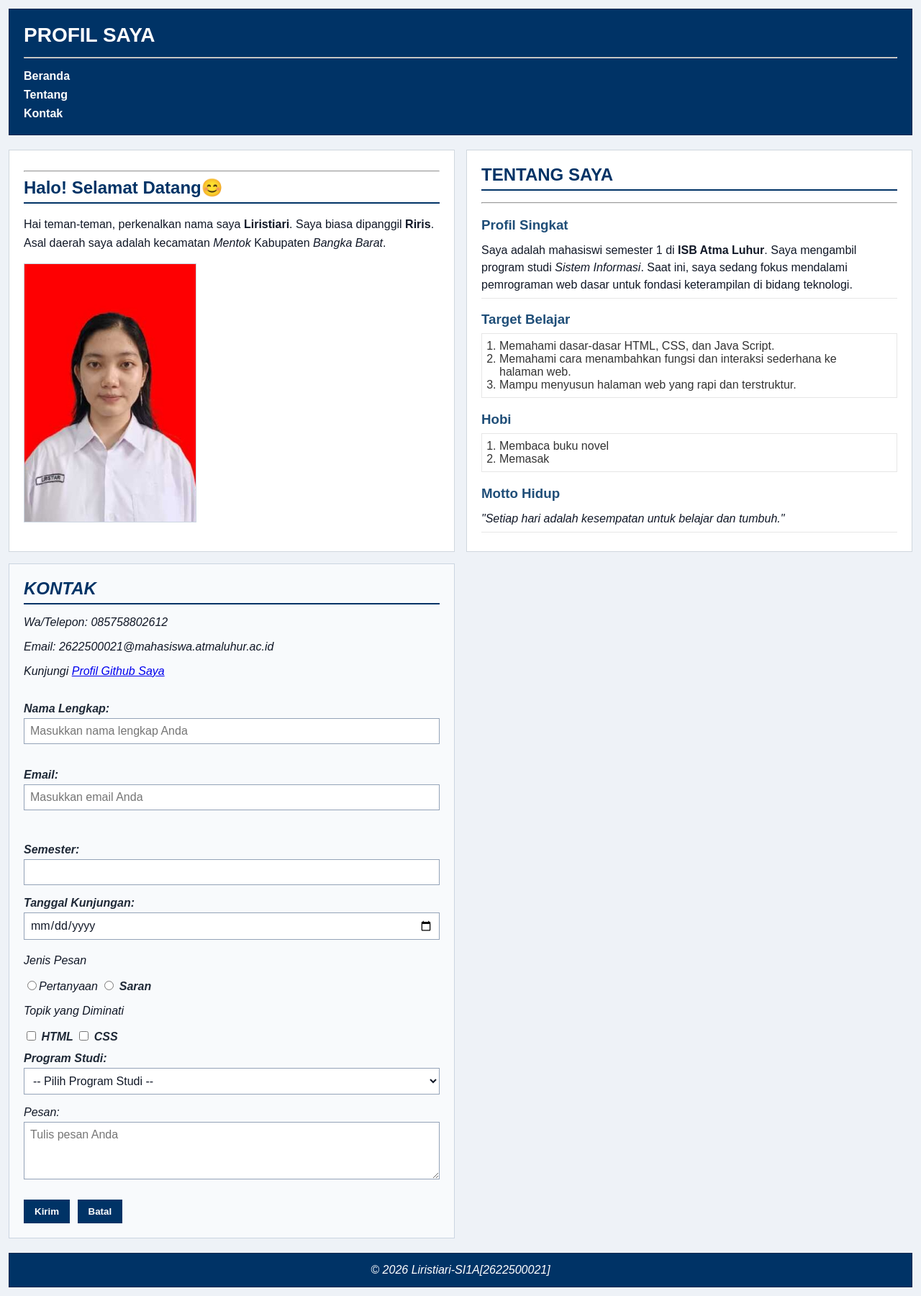
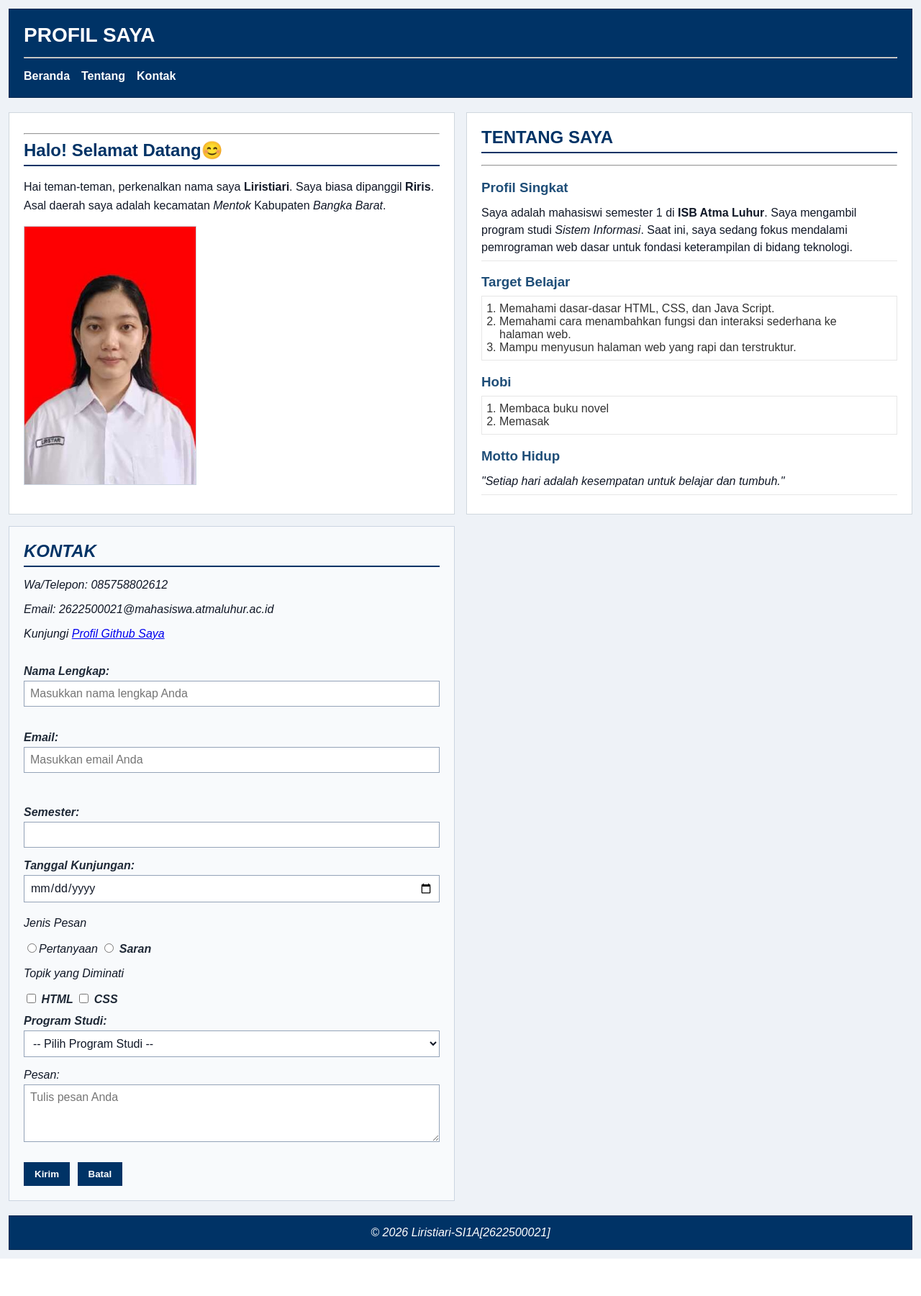
Before and after one commit to 2622500021-art/2622500021-PWD-SI1A-2627G, a PHP site: page /pertemuan-04/index.html in a window 1280 px wide. Shown: the whole page at 72% size. After the commit the page ends 1749 px from the top, so only its background shows below. Run offline with PHP 8.4, Linux system fonts and the light colour scheme.

Commit message:
Menerapkan desain web responsif P4

```diff
--- a/pertemuan-04/style.css
+++ b/pertemuan-04/style.css
@@ -118,10 +118,6 @@ section {
                 border: 1px solid #e6e6e6;
             }
 
-            main {
-                grid-template-columns: 1fr 1fr;
-            }
-
             nav u1 {
                 flex-direction: row;
                 justify-self: flex-start;
@@ -135,6 +131,7 @@ section {
                 padding: 20px;
                 margin: 0;
                 font-family: Arial, sans-serif;
+                grid-column: 1 / -1;;
             }
 
             #contact h2 {
@@ -198,8 +195,17 @@ section {
             footer p {
                 margin: 0;
             }
-            @media (min-width: 800px) {
+            @media (min-width: 768px) {
                 main {
                     grid-template-columns: 1fr 1fr;
                 }
+            nav ul {
+                flex-direction: row;
+                justify-content: flex-start;
+                align-items: center;
+                gap: 16px;
             }
+
+            #contact {
+                grid-column: 1 / -1;
+            }
```
